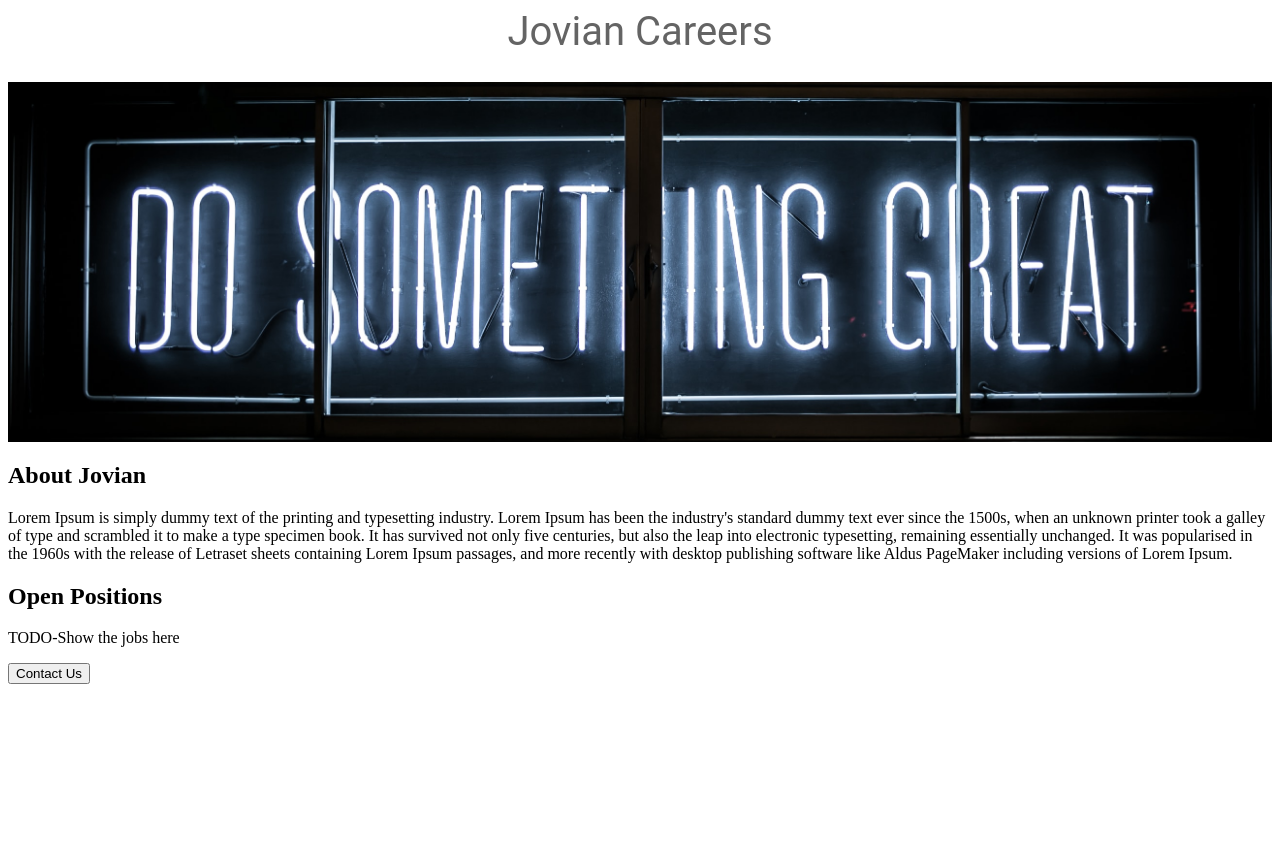
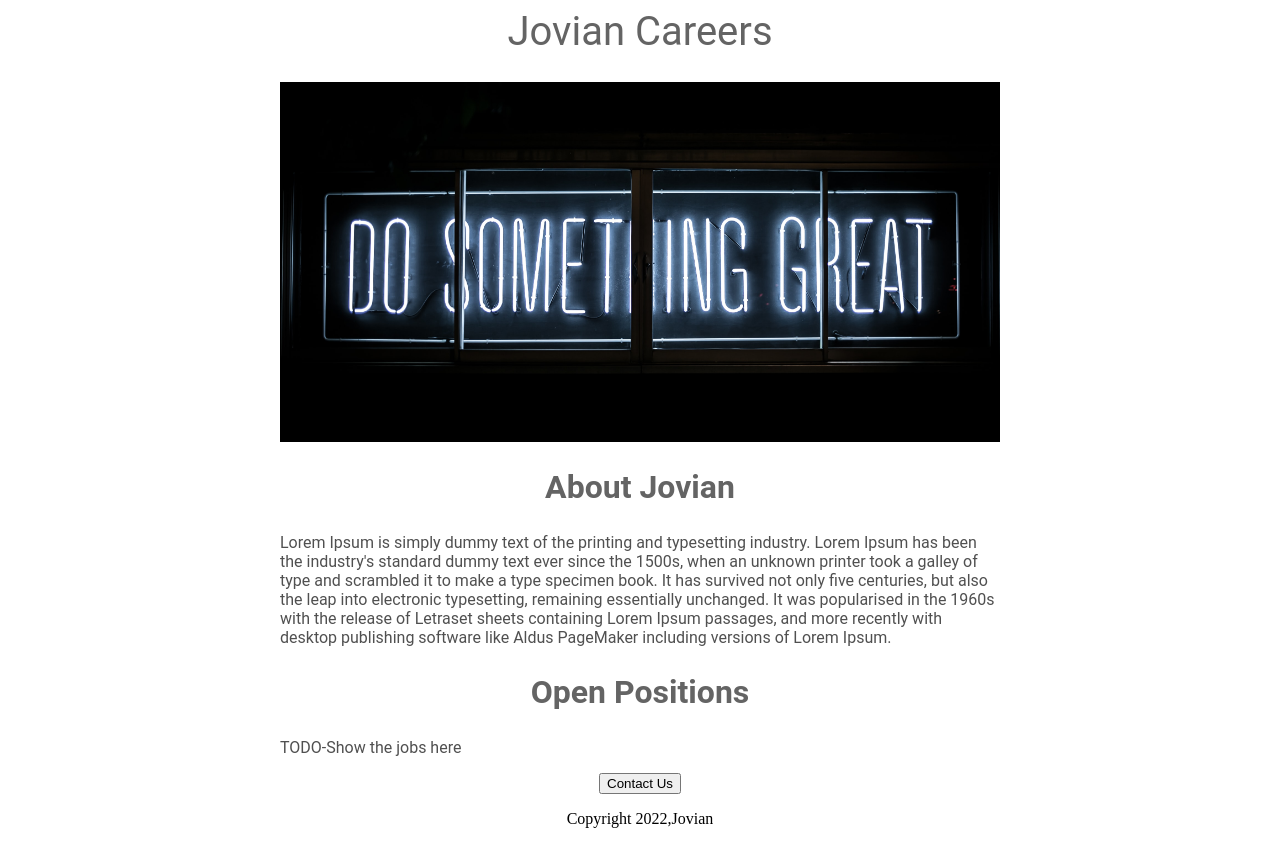
Before and after one commit to Vinishkrishna/jovian-careers-website, a Flask app: page / in a window 1280 px wide. Before the commit the page ends 684 px from the top, so only its background shows below. Run offline with Flask 2, Linux system fonts and the light colour scheme.

Commit message:
added html and css

```diff
--- a/templates/home.html
+++ b/templates/home.html
@@ -10,21 +10,40 @@
         color:rgb(100,100,100);
         text-align:center;
       }
+      h2{
+        font-family:Roboto;
+        font-size:32px;
+        color: rgb(100,100,100);
+        text-align:center;
+      }
       #banner {
         width:100%;
         height:360px;
         object-fit:cover;
         /*Simply use the portion of the picture that can fit inside the content*/
       }
+      .bodytext {
+        font-family:Roboto;
+        color:rgb(80,80,80);
+      }
+      #container{
+        max-width:720px;
+        margin:0 auto 0 auto;
+      }
     </style>
   </head>
   <body>
+    <div id="container">
     <h1>Jovian Careers</h1>
     <img id="banner" src="https://jovian-careers-website-1.vinishkrishna.repl.co/static/banner.jpg" height="320">
     <h2>About Jovian</h2>
-    <p>Lorem Ipsum is simply dummy text of the printing and typesetting industry. Lorem Ipsum has been the industry's standard dummy text ever since the 1500s, when an unknown printer took a galley of type and scrambled it to make a type specimen book. It has survived not only five centuries, but also the leap into electronic typesetting, remaining essentially unchanged. It was popularised in the 1960s with the release of Letraset sheets containing Lorem Ipsum passages, and more recently with desktop publishing software like Aldus PageMaker including versions of Lorem Ipsum.</p>
+    <p class="bodytext">Lorem Ipsum is simply dummy text of the printing and typesetting industry. Lorem Ipsum has been the industry's standard dummy text ever since the 1500s, when an unknown printer took a galley of type and scrambled it to make a type specimen book. It has survived not only five centuries, but also the leap into electronic typesetting, remaining essentially unchanged. It was popularised in the 1960s with the release of Letraset sheets containing Lorem Ipsum passages, and more recently with desktop publishing software like Aldus PageMaker including versions of Lorem Ipsum.</p>
     <h2>Open Positions</h2>
-    <p>TODO-Show the jobs here</p>
+    <p class="bodytext">TODO-Show the jobs here</p>
+    <div style="text-align:center";>
     <button>Contact Us</button>
+      <p>Copyright 2022,Jovian</p>
+    </div>
+    </div>
   </body>
 </html>
```
